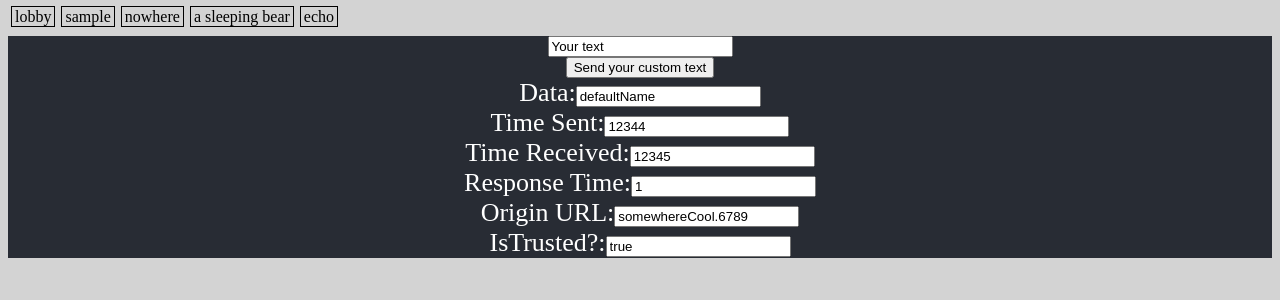
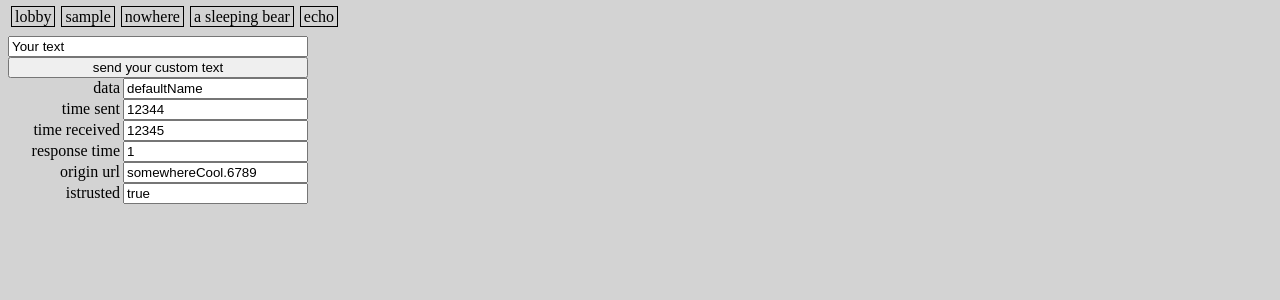
Before and after one commit to pete55104/ohhell, a React (Create React App) app in the folder client/: page /echo in a window 1280 px wide. Shown: the top 300 px of the page. Built offline with nearby package versions, Linux system fonts and the light colour scheme; no server answers.

Commit message:
Echo styling

```diff
--- a/client/src/components/Echo.tsx
+++ b/client/src/components/Echo.tsx
@@ -81,33 +81,33 @@ class Echo extends Component<{}, ICustomAppState> {
         if (this.state.isTrusted && this.state.timeStampReceived && this.state.timeStampSent) {
             return (
                 <div className="Echo">
-                    <form className="Echo-header" onSubmit={this.handleSubmit}>
+                    <form className="Echo-form" onSubmit={this.handleSubmit}>
                         <input type="text" id="customTextField" defaultValue={"Your text"} />
-                        <input type="submit" value="Send your custom text" />
+                        <input type="submit" value="send your custom text" />
                         <label>
-                            Data:
+                            data
                             <input type="text" id="data" value={this.state.data} readOnly />
                         </label>
                         <label>
-                            Time Sent:
+                            time sent
                             <input type="text" value={this.state.timeStampSent} readOnly />
                         </label>
                         <label>
-                            Time Received:
+                            time received
                             <input type="text" value={this.state.timeStampReceived} readOnly />
                         </label>
                         <label>
-                            Response Time:
+                            response time
                             <input type="text" value={
                                 this.state.timeStampReceived - this.state.timeStampSent
                             } readOnly />
                         </label>
                         <label>
-                            Origin URL:
+                            origin url
                             <input type="text" value={this.state.origin} readOnly />
                         </label>
                         <label>
-                            IsTrusted?:
+                            istrusted
                             <input type="text" value={this.state.isTrusted.toString()} readOnly />
                         </label>
                     </form>
--- a/client/src/styles/App.scss
+++ b/client/src/styles/App.scss
@@ -30,13 +30,19 @@ h1 {
   margin-bottom: 20px;
 }
 
-.Echo-header {
-  background-color: #282c34;
-  /*min-height: 100vh;*/
+.Echo-form {
+  width: 300px;
+  align-content: center;
   display: flex;
   flex-direction: column;
-  align-items: center;
+  align-items: right;
   justify-content: center;
   font-size: calc(10px + 2vmin);
-  color: white;
+  label {
+    text-align: right;
+    font-size: 12pt;
+    input {
+      margin-left: 3px;
+    }
+  }
 }
```
